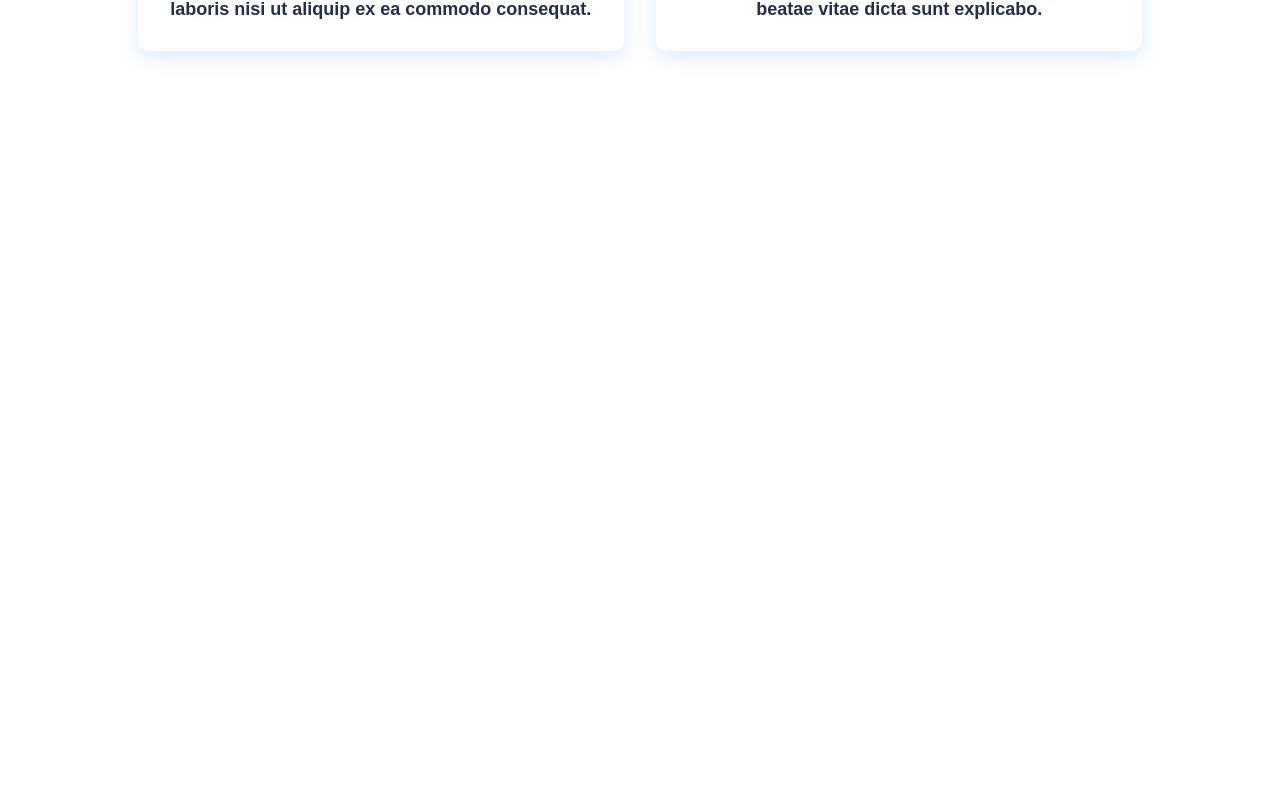
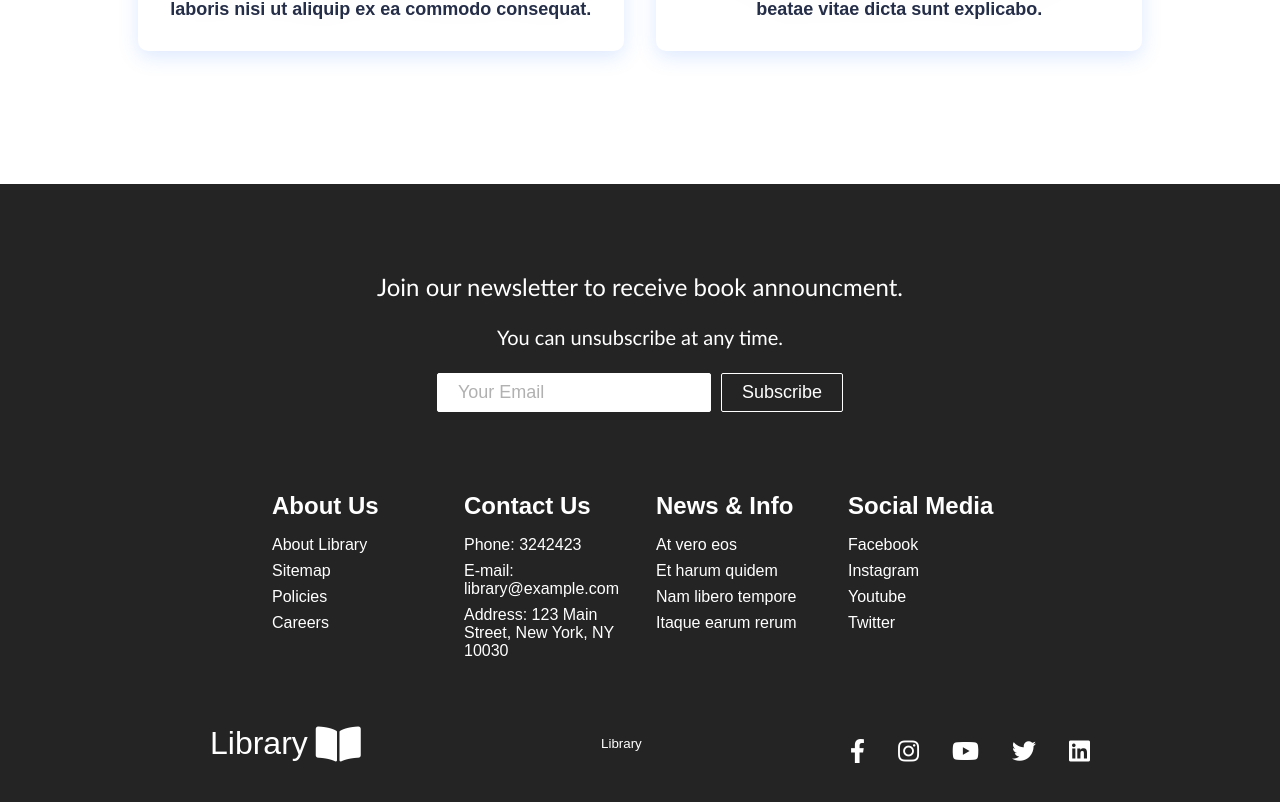
Before and after one commit to omar-ashraf1488/Library-Management-System-Flask, a React (Create React App) app in the folder react-app/: page / in a window 1280 px wide. Shown: the part 1196-1998 px from the top of the page. Before the commit the page ends 1380 px from the top, so only its background shows below. Built offline with nearby package versions, Linux system fonts and the light colour scheme.

Commit message:
Added footer

```diff
--- /dev/null
+++ b/react-app/src/components/Footer.css
@@ -0,0 +1,165 @@
+.footer-container {
+    background-color: #242424;
+    padding: 4rem 0 2rem 0;
+    display: flex;
+    flex-direction: column;
+    justify-content: center;
+    align-items: center;
+  }
+
+  .footer-subscription {
+    display: flex;
+    flex-direction: column;
+    justify-content: center;
+    align-items: center;
+    text-align: center;
+
+    margin-bottom: 24px;
+    padding: 24px;
+    color: #fff;
+  }
+
+  .footer-subscription > p {
+    font-family: 'Trebuchet MS', 'Lucida Sans Unicode', 'Lucida Grande',
+      'Lucida Sans', Arial, sans-serif;
+  }
+
+  .footer-subscription-heading {
+    margin-bottom: 24px;
+    font-size: 24px;
+  }
+
+  .footer-subscription-text {
+    margin-bottom: 24px;
+    font-size: 20px;
+  }
+
+  .footer-input {
+    padding: 8px 20px;
+    border-radius: 2px;
+    margin-right: 10px;
+    outline: none;
+    border: none;
+    font-size: 18px;
+    margin-bottom: 16px;
+    border: 1px solid #fff;
+  }
+
+  .footer-links {
+    width: 100%;
+    max-width: 1000px;
+    display: flex;
+    justify-content: center;
+  }
+
+  .footer-link-wrapper {
+    display: flex;
+  }
+
+  .footer-link-items {
+    display: flex;
+    flex-direction: column;
+    align-items: flex-start;
+    margin: 16px;
+    text-align: left;
+    width: 160px;
+    box-sizing: border-box;
+    font-family: 'Trebuchet MS', 'Lucida Sans Unicode', 'Lucida Grande',
+      'Lucida Sans', Arial, sans-serif;
+  }
+
+  .footer-link-items h2 {
+    margin-bottom: 16px;
+  }
+
+  .footer-link-items > h2 {
+    color: #fff;
+  }
+
+  .footer-link-items a {
+    color: #fff;
+    text-decoration: none;
+    margin-bottom: 0.5rem;
+  }
+
+  .footer-link-items a:hover {
+    color: #e9e9e9;
+    transition: 0.3s ease-out;
+  }
+
+  .footer-email-form h2 {
+    margin-bottom: 2rem;
+  }
+
+  .footer-input::placeholder {
+    color: #b1b1b1;
+  }
+
+  /* Social Icons */
+  .social-icon-link {
+    color: #fff;
+    font-size: 24px;
+  }
+
+  .social-media {
+    max-width: 1000px;
+    width: 100%;
+  }
+
+  .social-media-wrap {
+    display: flex;
+    justify-content: space-between;
+    align-items: center;
+    width: 90%;
+    max-width: 1000px;
+    margin: 40px auto 0 auto;
+  }
+
+  .social-icons {
+    display: flex;
+    justify-content: space-between;
+    align-items: center;
+    width: 240px;
+  }
+
+  .social-logo {
+    color: #fff;
+    justify-self: start;
+    margin-left: 20px;
+    cursor: pointer;
+    text-decoration: none;
+    font-size: 2rem;
+    display: flex;
+    align-items: center;
+    margin-bottom: 16px;
+  }
+
+  .website-rights {
+    color: #fff;
+    margin-bottom: 16px;
+  }
+
+  @media screen and (max-width: 820px) {
+    .footer-links {
+      padding-top: 2rem;
+    }
+
+    .footer-input {
+      width: 100%;
+    }
+
+    .btn {
+      width: 100%;
+    }
+
+    .footer-link-wrapper {
+      flex-direction: column;
+    }
+
+    .social-media-wrap {
+      flex-direction: column;
+    }
+  }
+
+  @media screen and (max-width: 768px) {
+  }
--- /dev/null
+++ b/react-app/src/components/Footer.js
@@ -0,0 +1,117 @@
+import React from "react";
+import { Link } from "react-router-dom";
+import { Button } from "./Button";
+import "./Footer.css";
+
+function Footer() {
+  return (
+    <div className="footer-container">
+      <section className="footer-subscription">
+        <p className="footer-subscription-heading">
+          Join our newsletter to receive book announcment.
+        </p>
+        <p className="footer-subscription-text">
+          You can unsubscribe at any time.
+        </p>
+        <div className="input-areas">
+          <form>
+            <input
+              type="email"
+              name="email"
+              placeholder="Your Email"
+              className="footer-input"
+            />
+            <Button buttonStyle="btn--outline">Subscribe</Button>
+          </form>
+        </div>
+      </section>
+      <div className="footer-links">
+        <div className="footer-link-wrapper">
+          <div className="footer-link-items">
+            <h2>About Us</h2>
+            <Link to="/">About Library</Link>
+            <Link to="/">Sitemap</Link>
+            <Link to="/">Policies</Link>
+            <Link to="/">Careers</Link>
+          </div>
+          <div className="footer-link-items">
+            <h2>Contact Us</h2>
+            <Link to="/">Phone: 3242423</Link>
+            <Link to="/">E-mail: library@example.com</Link>
+            <Link to="/">Address: 123 Main Street, New York, NY 10030</Link>
+          </div>
+        </div>
+        <div className="footer-link-wrapper">
+          <div className="footer-link-items">
+            <h2>News & Info</h2>
+            <Link to="/">At vero eos </Link>
+            <Link to="/">Et harum quidem</Link>
+            <Link to="/">Nam libero tempore</Link>
+            <Link to="/">Itaque earum rerum</Link>
+          </div>
+          <div className="footer-link-items">
+            <h2>Social Media</h2>
+            <Link to="/">Facebook</Link>
+            <Link to="/">Instagram</Link>
+            <Link to="/">Youtube</Link>
+            <Link to="/">Twitter</Link>
+          </div>
+        </div>
+      </div>
+      <section className="social-media">
+        <div className="social-media-wrap">
+          <div className="footer-logo">
+            <Link to="/" className="social-logo">
+              Library <i className="fas fa-book-open"></i>
+            </Link>
+          </div>
+          <small className="website-rights">Library</small>
+          <div className="social-icons">
+            <Link
+              className="social-icon-link facebook"
+              to="/"
+              target="_blank"
+              aria-label="Facebook"
+            >
+              <i className="fab fa-facebook-f"></i>
+            </Link>
+            <Link
+              className="social-icon-link instagram"
+              to="/"
+              target="_blank"
+              aria-label="Instagram"
+            >
+              <i className="fab fa-instagram"></i>
+            </Link>
+            <Link
+              className="social-icon-link youtube"
+              to="/"
+              target="_blank"
+              aria-label="Youtube"
+            >
+              <i className="fab fa-youtube"></i>
+            </Link>
+            <Link
+              className="social-icon-link twitter"
+              to="/"
+              target="_blank"
+              aria-label="Twitter"
+            >
+              <i className="fab fa-twitter"></i>
+            </Link>
+            <Link
+              className="social-icon-link linkedin"
+              to="/"
+              target="_blank"
+              aria-label="LinkedIn"
+            >
+              <i className="fab fa-linkedin"></i>
+            </Link>
+          </div>
+        </div>
+      </section>
+    </div>
+  );
+}
+
+export default Footer;
--- a/react-app/src/components/pages/Home.js
+++ b/react-app/src/components/pages/Home.js
@@ -2,12 +2,14 @@ import React from 'react'
 import { Fragment } from 'react'
 import '../../App.css'
 import Cards from '../Cards';
+import Footer from '../Footer';
 
 
 function Home() {
     return (
         <Fragment>
             <Cards />
+            <Footer />
         </Fragment>
     )
 }
```
